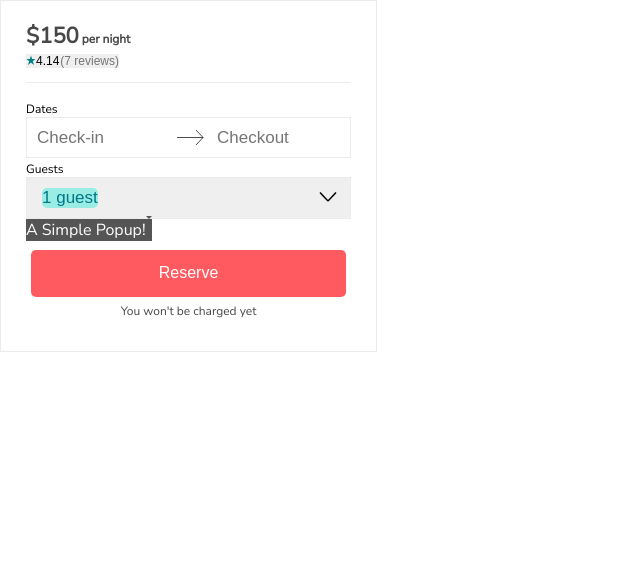
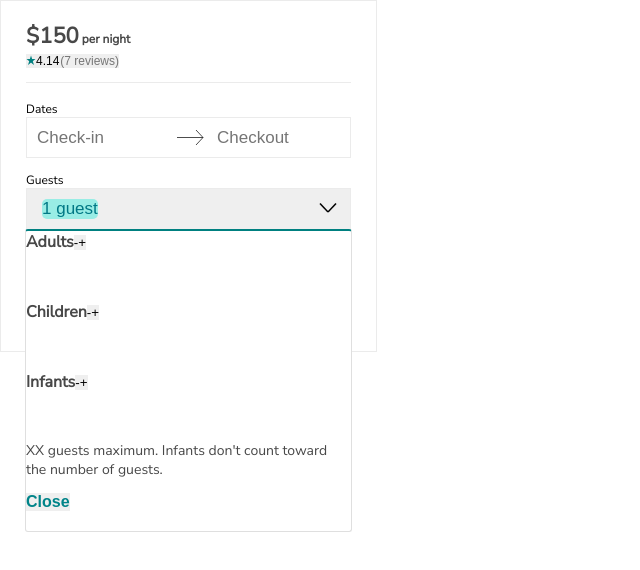
Before and after one commit to the-orange-box/reservation-system, a React app: page / in a window 1280 px wide. Both pictures are taken after a click on the button "1 guest". Shown: the top 570 px of the page, without its empty margins (0-640 px from the left). Built offline with nearby package versions, Linux system fonts and the light colour scheme.

Commit message:
initial css of guestsDropdown -before grid layout movement

```diff
--- a/client/src/App.jsx
+++ b/client/src/App.jsx
@@ -47,7 +47,7 @@ class App extends React.Component {
     }
     this.setState({
       guestDropdownVisibility
-    }, console.log(this.state.guestDropdownVisibility))
+    })
   }
 }
 
--- a/client/src/Guests.jsx
+++ b/client/src/Guests.jsx
@@ -2,8 +2,27 @@ import React from 'react';
 import GuestsDropdown from './GuestsDropdown';
 
 //guest drop down
-const Guests = ({toggleGuestsDropdown, guestVisibility}) => (
-  <div className="guests">
+class Guests extends React.Component {
+  constructor(props) {
+    super(props);
+
+    this.handleClick = this.handleClick.bind(this);
+  }
+
+  componentDidMount() {
+    document.addEventListener('click', this.handleClick, false);
+  }
+
+  componentWillUnmount() {
+    document.removeEventListener('click', this.handleClick, false);
+  }
+
+  render() {
+    let toggleGuestsDropdown = this.props.toggleGuestsDropdown;
+    let guestVisibility = this.props.guestVisibility;
+
+    return (
+      <div className="guests" ref={node => this.node = node}>
         <div className="guestsHeader">
           Guests
         </div>
@@ -20,6 +39,15 @@ const Guests = ({toggleGuestsDropdown, guestVisibility}) => (
         </div>
         <GuestsDropdown guestVisibility={guestVisibility} toggleGuestsDropdown={toggleGuestsDropdown}/>
       </div>
-)
+    );
+  }
+
+  //fix later so that will unselect when clicking on guestsHeader as well
+  handleClick(e) {
+    if (this.props.guestVisibility === "visible" && !this.node.contains(e.target)) {
+      this.props.toggleGuestsDropdown();
+    }
+  }
+}
 
 export default Guests;
--- a/client/src/GuestsDropdown.jsx
+++ b/client/src/GuestsDropdown.jsx
@@ -4,34 +4,55 @@ class GuestsDropdown extends React.Component{
   constructor(props) {
     super(props)
 
-    this.handleClick = this.handleClick.bind(this);
+    // this.handleClick = this.handleClick.bind(this);
   }
 
-  componentDidMount() {
-    document.addEventListener('mousedown', this.handleClick, false);
-  }
+  // componentDidMount() {
+  //   document.addEventListener('mousedown', this.handleClick, false);
+  // }
 
-  componentWillUnmount() {
-    document.removeEventListener('mousedown', this.handleClick, false);
-  }
+  // componentWillUnmount() {
+  //   document.removeEventListener('mousedown', this.handleClick, false);
+  // }
 
   render() {
 
 
     return (
-      <div ref={node => this.node = node}>
-        <span className="guestsDropdown" id="guestsDropdown" style={{visibility: this.props.guestVisibility}}>A Simple Popup!</span>
+      <div ref={node => this.node = node}
+           className="guestsDropdown" id="guestsDropdown" style={{visibility: this.props.guestVisibility}}>
+        <div id="adultGuestDropdown">
+          Adults
+          <button className="minusButton" id="adultMinus">-</button>
+          <button className="addButton" id="adultAdd">+</button>
+        </div>
+        <div id="childGuestDropdown">
+          Children
+          <button className="minusButton" id="childMinus">-</button>
+          <button className="addButton" id="childAdd">+</button>
+        </div>
+        <div id="infantGuestDropdown">
+          Infants
+          <button className="minusButton" id="infantMinus">-</button>
+          <button className="addButton" id="infantAdd">+</button>
+        </div>
+        <div className="guestsDropdownFooter" id="guestsDropdownFooter">
+          XX guests maximum. Infants don't count toward the number of guests.
+        </div>
+        <div id="closeGuestDropdown">
+          <button className="guestsCloseButton" id="guestsCloseButton">Close</button>
+        </div>
       </div>
     );
   }
 
-  handleClick(e) {
-    if (this.props.guestVisibility === "visible" && !this.node.contains(e.target)) {
-      console.log(this.node);
-      console.log(e);
-      this.props.toggleGuestsDropdown();
-    }
-  }
+  // handleClick(e) {
+  //   if (this.props.guestVisibility === "visible" && !this.node.contains(e.target)) {
+  //     console.log(this.node);
+  //     console.log(e);
+  //     this.props.toggleGuestsDropdown();
+  //   }
+  // }
 }
 
 export default GuestsDropdown;
--- a/public/style.css
+++ b/public/style.css
@@ -237,38 +237,73 @@
   height: 35px;
 }
 
+.guestsDropdown {
+  width: 325px;
+  height: 300px;
+  background-color: white;
+  color: black;
+  position: absolute;
+  top: 229px;
+  left:25px;
+  z-index: 1;
+  border-width: 1px;
+  box-shadow: 1px;
+  border-style: solid;
+  border-color:teal rgb(223, 223, 223) rgb(223, 223, 223) rgb(223, 223, 223);
+  border-top-width: 2px;
+  border-radius: 3px;
 
+  display: grid;
+  justify-items: stretch;
+  /* grid-template-columns: 25px 145px 35px 145px 25px; */
+  grid-template-rows: 70px 70px 70px 50px 40px;
+}
 
-/* .popup {
-  position: relative;
-  display: inline-block;
-  cursor: pointer;
-} */
+#adultGuestDropdown {
+ color: rgb(72, 72, 72);
+ font-weight: 600;
+ font-size: 16px;
+}
 
-/* The actual popup */
-.guestsDropdown {
-  /* visibility: hidden; */
-  width: 360px;
-  background-color: #555;
-  color: #fff;
-  /* text-align: center;
-  border-radius: 6px;
-  padding: 8px 0; */
-  position: relative;
-  z-index: 1;
-  /* bottom: 125%;
-  left: 50%;
-  margin-left: 0px; */
+#childGuestDropdown {
+  color: rgb(72, 72, 72);
+  font-weight: 600;
+  font-size: 16px;
+
+  /* font-size:14px for the tiny writing
+    font-weight: 400;*/
+}
+
+#infantGuestDropdown {
+  color: rgb(72, 72, 72);
+  font-weight: 600;
+  font-size: 16px;
+}
+
+#guestsDropdownFooter {
+  color: rgb(72, 72, 72);
+  font-weight: 400;
+  font-size: 14px;
+}
+
+#closeGuestDropdown {
+}
+
+#guestsCloseButton {
+  color: rgb(0, 132, 137);
+  font-size: 16px;
+  font-weight: 600;
 }
 
 /* Popup arrow */
-.guestsDropdown::after {
+/* .guestsDropdown::after {
   content: "";
-  position: relative;
-  /* top: 10%;
+  position: absolute;
+  width: 325px;
+  top: 10%;
   left: 50%;
   margin-left: -5px;
-  border-width: 5px; */
+  border-width: 5px;
   border-style: solid;
   border-color: #555 transparent transparent transparent;
-}
+} */
```
Also changed, not shown: public/main.js. Lines whose indentation alone changed are shown as unchanged.
